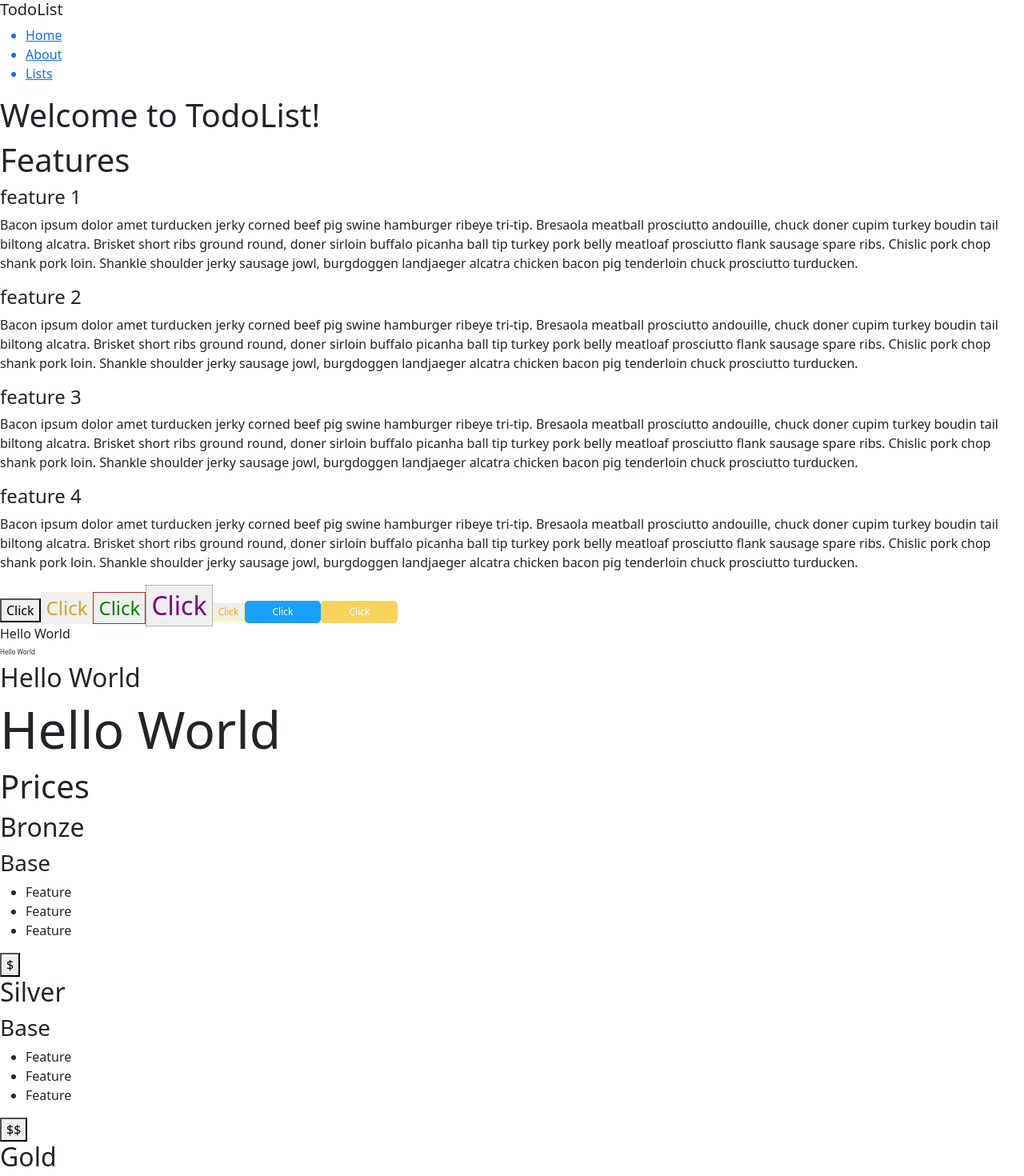
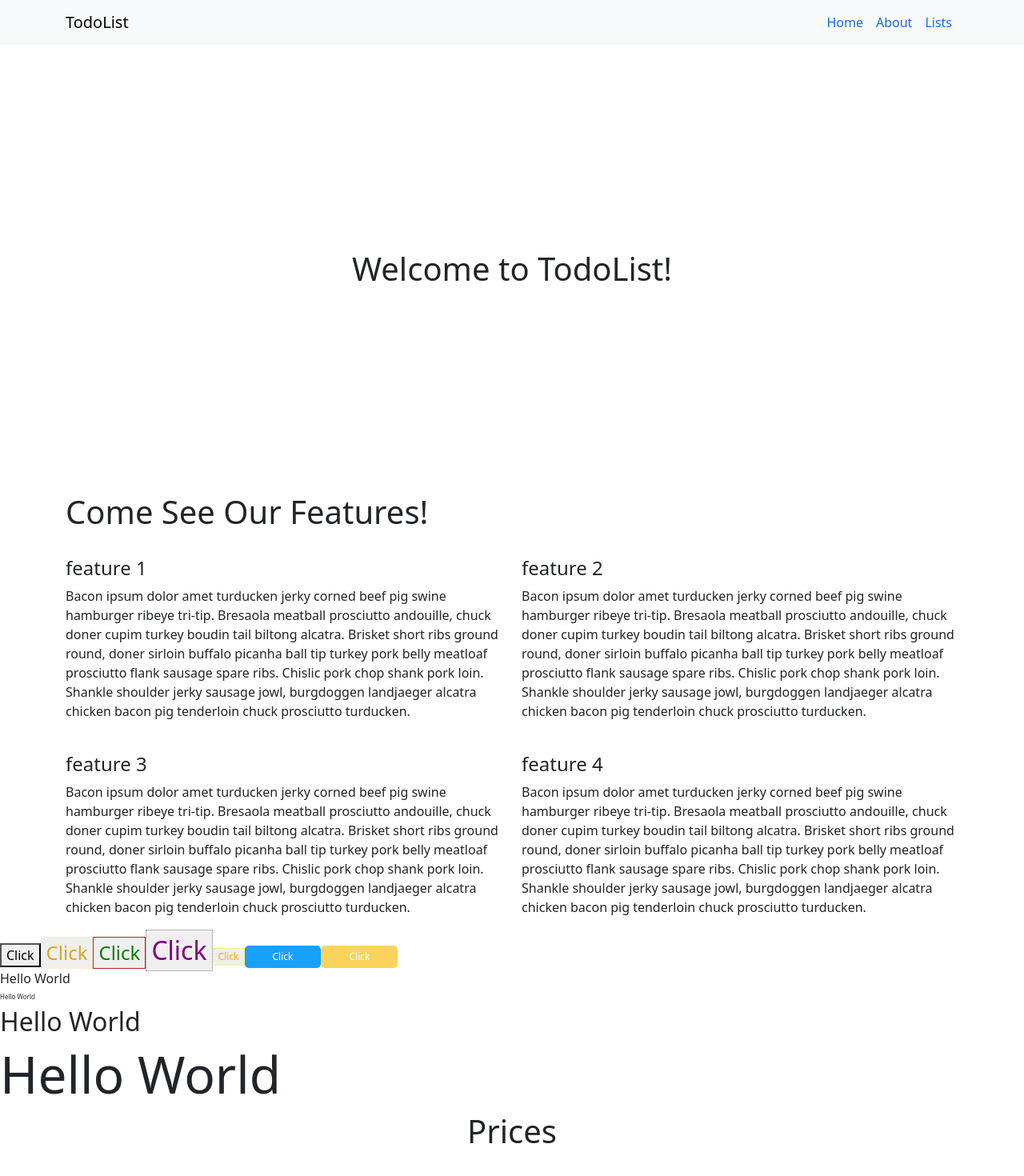
Before and after one commit to henry-doan/ror_todo_listwint22, a React (Create React App) app in the folder client/: page / in a window 1280 px wide. Shown: the top 1470 px of the page at 80% size. Built offline with nearby package versions, Linux system fonts and the light colour scheme.

Commit message:
styled homeish

```diff
--- a/client/src/components/lists/ListShow.js
+++ b/client/src/components/lists/ListShow.js
@@ -2,6 +2,7 @@ import { useState } from 'react';
 import ListForm from './ListForm';
 import { Link } from 'react-router-dom';
 import Moment from 'react-moment';
+import { Button } from 'react-bootstrap';
 
 const ListShow = ({ id, title, desc, updateList, deleteList, created_at }) => {
   const [editing, setEdit] = useState(false)
@@ -18,9 +19,9 @@ const ListShow = ({ id, title, desc, updateList, deleteList, created_at }) => {
             updateList={updateList}
             setEdit={setEdit}
           />
-          <button onClick={() => setEdit(false)}>
+          <Button onClick={() => setEdit(false)}>
             Cancel
-          </button>
+          </Button>
         </>
         :
         <>
@@ -32,14 +33,14 @@ const ListShow = ({ id, title, desc, updateList, deleteList, created_at }) => {
             </Moment>
           </h4>
           <p>{desc}</p>
-          <button onClick={() => setEdit(true)}>
+          <Button onClick={() => setEdit(true)} variant="warning">
             Edit
-          </button>
-          <button onClick={() => deleteList(id)}>
+          </Button>
+          <Button onClick={() => deleteList(id)} variant="danger">
             Delete
-          </button>
+          </Button>
           <Link to={`/${id}/todos`}>
-            <button>Todos</button>
+            <Button variant="success">Todos</Button>
           </Link>
         </>
       }
--- a/client/src/components/shared/About.js
+++ b/client/src/components/shared/About.js
@@ -1,5 +1,5 @@
 import MainHead from "./MainHead";
-import Features from "./Features";
+import Team from "./Team";
 
 const About = () => (
   <>
@@ -9,7 +9,7 @@ const About = () => (
         Chicken beef frankfurter, filet mignon short ribs buffalo biltong pig tongue pork belly pork chop sirloin hamburger. Beef shankle strip steak, pastrami biltong hamburger prosciutto t-bone landjaeger fatback turducken. Hamburger short loin jowl, sirloin bresaola ribeye ham hock pork meatball sausage ham t-bone. Picanha swine beef ribs pork ball tip brisket pancetta boudin salami pork chop short loin.
       "
     />
-    <Features />
+    <Team />
   </>
 )
 
--- a/client/src/components/shared/Features.js
+++ b/client/src/components/shared/Features.js
@@ -1,28 +1,39 @@
+import { Container, Row, Col } from 'react-bootstrap';
 
 const Features = () => (
-  <>
-    <h1>Features</h1>
-
+  <Container>
+    <h1>Come See Our Features!</h1>
+    <br />
+    <Row>
+      <Col md={6} sm={12}>
         <h4>feature 1</h4>
         <p>
           Bacon ipsum dolor amet turducken jerky corned beef pig swine hamburger ribeye tri-tip. Bresaola meatball prosciutto andouille, chuck doner cupim turkey boudin tail biltong alcatra. Brisket short ribs ground round, doner sirloin buffalo picanha ball tip turkey pork belly meatloaf prosciutto flank sausage spare ribs. Chislic pork chop shank pork loin. Shankle shoulder jerky sausage jowl, burgdoggen landjaeger alcatra chicken bacon pig tenderloin chuck prosciutto turducken.
         </p>
-
+      </Col>
+      <Col md={6} sm={12}>
         <h4>feature 2</h4>
         <p>
           Bacon ipsum dolor amet turducken jerky corned beef pig swine hamburger ribeye tri-tip. Bresaola meatball prosciutto andouille, chuck doner cupim turkey boudin tail biltong alcatra. Brisket short ribs ground round, doner sirloin buffalo picanha ball tip turkey pork belly meatloaf prosciutto flank sausage spare ribs. Chislic pork chop shank pork loin. Shankle shoulder jerky sausage jowl, burgdoggen landjaeger alcatra chicken bacon pig tenderloin chuck prosciutto turducken.
         </p>
-
+      </Col>
+    </Row>
+    <br />
+    <Row>
+      <Col md={6} sm={12}>
         <h4>feature 3</h4>
         <p>
           Bacon ipsum dolor amet turducken jerky corned beef pig swine hamburger ribeye tri-tip. Bresaola meatball prosciutto andouille, chuck doner cupim turkey boudin tail biltong alcatra. Brisket short ribs ground round, doner sirloin buffalo picanha ball tip turkey pork belly meatloaf prosciutto flank sausage spare ribs. Chislic pork chop shank pork loin. Shankle shoulder jerky sausage jowl, burgdoggen landjaeger alcatra chicken bacon pig tenderloin chuck prosciutto turducken.
         </p>
-
+      </Col>
+      <Col md={6} sm={12}>
         <h4>feature 4</h4>
         <p>
           Bacon ipsum dolor amet turducken jerky corned beef pig swine hamburger ribeye tri-tip. Bresaola meatball prosciutto andouille, chuck doner cupim turkey boudin tail biltong alcatra. Brisket short ribs ground round, doner sirloin buffalo picanha ball tip turkey pork belly meatloaf prosciutto flank sausage spare ribs. Chislic pork chop shank pork loin. Shankle shoulder jerky sausage jowl, burgdoggen landjaeger alcatra chicken bacon pig tenderloin chuck prosciutto turducken.
         </p>
-  </>
+      </Col>
+    </Row>
+  </Container>
 )
 
 export default Features;
--- a/client/src/components/shared/MainHead.js
+++ b/client/src/components/shared/MainHead.js
@@ -1,16 +1,17 @@
+import { MainHeadSection, MainHeadSubTitle } from '../styles/mainStyles';
 
 const MainHead = ({ title, subTitle }) => (
-  <>
-    <h1>{title}</h1>
+  <MainHeadSection>
+    <h1 className="text-center">{title}</h1>
     {
       subTitle ?
-      <p>
+      <MainHeadSubTitle>
         {subTitle}
-      </p>
+      </MainHeadSubTitle>
       :
       ''
     }
-  </>
+  </MainHeadSection>
 )
 
 export default MainHead;
--- a/client/src/components/shared/MainNavbar.js
+++ b/client/src/components/shared/MainNavbar.js
@@ -1,21 +1,39 @@
-import { Link } from 'react-router-dom';
+import { Navbar, Nav, Container } from 'react-bootstrap';
+import { MainNavLink } from '../styles/mainStyles';
 
 const MainNavbar = () => (
   <>
-    <nav>
-      <h5>TodoList</h5>
-      <ul>
-        <Link to='/'>
-          <li>Home</li>
-        </Link>
-        <Link to='/about'>
-          <li>About</li>
-        </Link>
-        <Link to='/lists'>
-          <li>Lists</li>
-        </Link>
-      </ul>
-    </nav>
+    <Navbar collapseOnSelect expand="lg" bg="light" variant="light">
+      <Container>
+        <Navbar.Brand>
+          <MainNavLink to='/' color='black'>
+            TodoList
+          </MainNavLink>
+        </Navbar.Brand>
+        <Navbar.Toggle aria-controls="responsive-navbar-nav" />
+        <Navbar.Collapse id="responsive-navbar-nav">
+          <Nav className="me-auto">
+          </Nav>
+          <Nav>
+            <Nav.Link>
+              <MainNavLink to='/'>
+                Home
+              </MainNavLink>
+            </Nav.Link>
+            <Nav.Link>
+              <MainNavLink to='/about'>
+                About
+              </MainNavLink>
+            </Nav.Link>
+            <Nav.Link>
+              <MainNavLink to='/lists'>
+                Lists
+              </MainNavLink>
+            </Nav.Link>
+          </Nav>
+        </Navbar.Collapse>
+      </Container>
+    </Navbar>
   </>
 )
 
--- a/client/src/components/shared/Prices.js
+++ b/client/src/components/shared/Prices.js
@@ -1,8 +1,12 @@
+import { Container, Row, Col } from "react-bootstrap";
+import { PriceBox } from '../styles/mainStyles';
 
 const Prices = () => (
-  <>
-    <h1>Prices</h1>
-    <div>
+  <Container>
+    <h1 className="text-center">Prices</h1>
+
+    <Row>
+      <PriceBox>
         <h2>Bronze</h2>
         <h3>Base</h3>
         <ul>
@@ -11,9 +15,9 @@ const Prices = () => (
           <li>Feature</li>
         </ul>
         <button>$</button>
-    </div>
+      </PriceBox>
 
-    <div>
+      <PriceBox>
         <h2>Silver</h2>
         <h3>Base</h3>
         <ul>
@@ -22,9 +26,9 @@ const Prices = () => (
           <li>Feature</li>
         </ul>
         <button>$$</button>
-    </div>
+      </PriceBox>
 
-    <div>
+      <PriceBox>
         <h2>Gold</h2>
         <h3>Base</h3>
         <ul>
@@ -33,8 +37,15 @@ const Prices = () => (
           <li>Feature</li>
         </ul>
         <button>$$$</button>
-    </div>
-  </>
+      </PriceBox>
+    </Row>
+    <br />
+    <br />
+    <br />
+    <br />
+    <br />
+    <br />
+  </Container>
 )
 
 export default Prices;
--- a/client/src/components/styles/mainStyles.js
+++ b/client/src/components/styles/mainStyles.js
@@ -1,5 +1,6 @@
 import styled from 'styled-components';
-
+import { Link } from 'react-router-dom';
+import { Col } from 'react-bootstrap';
 // custom styling
 // tweak existing style
 
@@ -59,3 +60,30 @@ const customSize = (size) => {
 export const MainTitle = styled.h1`
   font-size: ${ props => customSize(props.size) };
 `
+
+export const MainNavLink = styled(Link)`
+  text-decoration: none;
+  color: ${ props => props.color };
+
+  &:hover {
+    text-decoration: underline;
+  }
+`
+
+export const MainHeadSection = styled.div`
+  font-size: 64px;
+  margin: 20% 0;
+`
+
+export const MainHeadSubTitle = styled.h3`
+  font-size: 16px;
+  padding: 10px 250px;
+  text-align: center
+`
+
+export const PriceBox = styled(Col)`
+  border: 1px solid black;
+  text-align: center;
+  margin: 30px 80px;
+  padding: 50px;
+`
```
Lines whose indentation alone changed are shown as unchanged.
